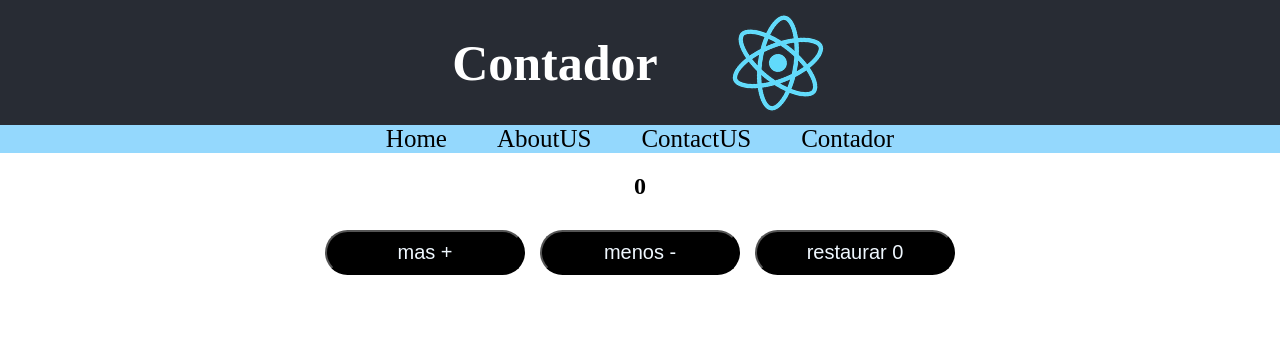
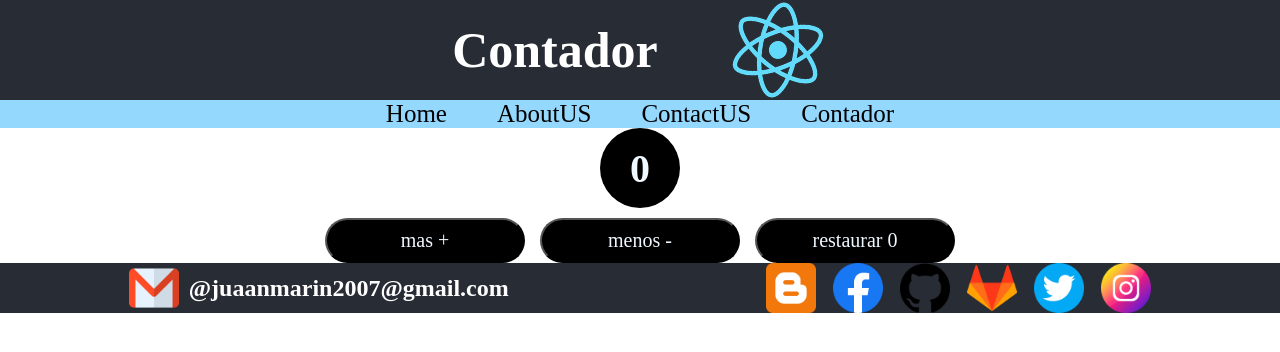
Before and after one commit to juaanmarin/home_page_on_react, a React (Create React App) app: page /Contador in a window 1280 px wide. Shown: the top 352 px of the page. Built offline with nearby package versions, Linux system fonts and the light colour scheme.

Commit message:
se agrego nuevo estilo y un footer el contador

```diff
--- a/src/components/layouts/Footer/Footer.jsx
+++ b/src/components/layouts/Footer/Footer.jsx
@@ -11,7 +11,7 @@ export const Footer = () => {
   return (
     <div className='footer'>
          <div className="contact">
-            <img src="" alt="" />
+            <img src={gmail} alt="" />
             <h2>@juaanmarin2007@gmail.com</h2>
         </div>
         <div className="icons">
@@ -19,7 +19,6 @@ export const Footer = () => {
             <img src={facebook} alt="" />
             <img src={gitHub} alt="" />
             <img src={gitLab} alt="" />
-            <img src={gmail} alt="" />
             <img src={twiter} alt="" />
             <img src={instagram} alt="" />
         </div>
--- a/src/components/pages/Contador/Contador.jsx
+++ b/src/components/pages/Contador/Contador.jsx
@@ -1,4 +1,5 @@
 import React, { useState } from 'react'
+import { Footer } from '../../layouts/Footer/Footer'
 import { HeaderHome } from '../../layouts/HeaderHome/HeaderHome'
 import { NavHome } from '../../layouts/NavHome/NavHome'
 import { ButtonUI } from '../../UI/buttonUI/ButtonUI'
@@ -24,9 +25,9 @@ export const Contador = () => {
           <ButtonUI style="menos" event={()=>setNum(num-1)} textName="menos -"></ButtonUI>
           <ButtonUI style="restaurar" event={()=>setNum(0)} textName="restaurar 0"></ButtonUI>
         </div>
-
     </div>
 
+    <Footer></Footer>
     </>
   )
 }
--- a/src/index.css
+++ b/src/index.css
@@ -1,8 +1,14 @@
-body {
+*{
   margin: 0;
   padding: 0;
   box-sizing: border-box;
   font-family: cursive;
+}
+.App{
+  width: 100%;
+  height: 100vh;
+  display:flex;
+  flex-direction: column;
 }
 
 .App-header {
@@ -63,6 +69,17 @@ body {
 .secondTitle{
   font-size: 50px;
 }
+.resultado{
+  display: flex;
+  justify-content: center;
+  align-items: center;
+  font-size: 40px;
+  width: 80px;
+  height: 80px;
+  background-color: black;
+  color: aliceblue;
+  border-radius: 50px;
+}
 .botones{
   display: flex;
   gap: 15px;
```
